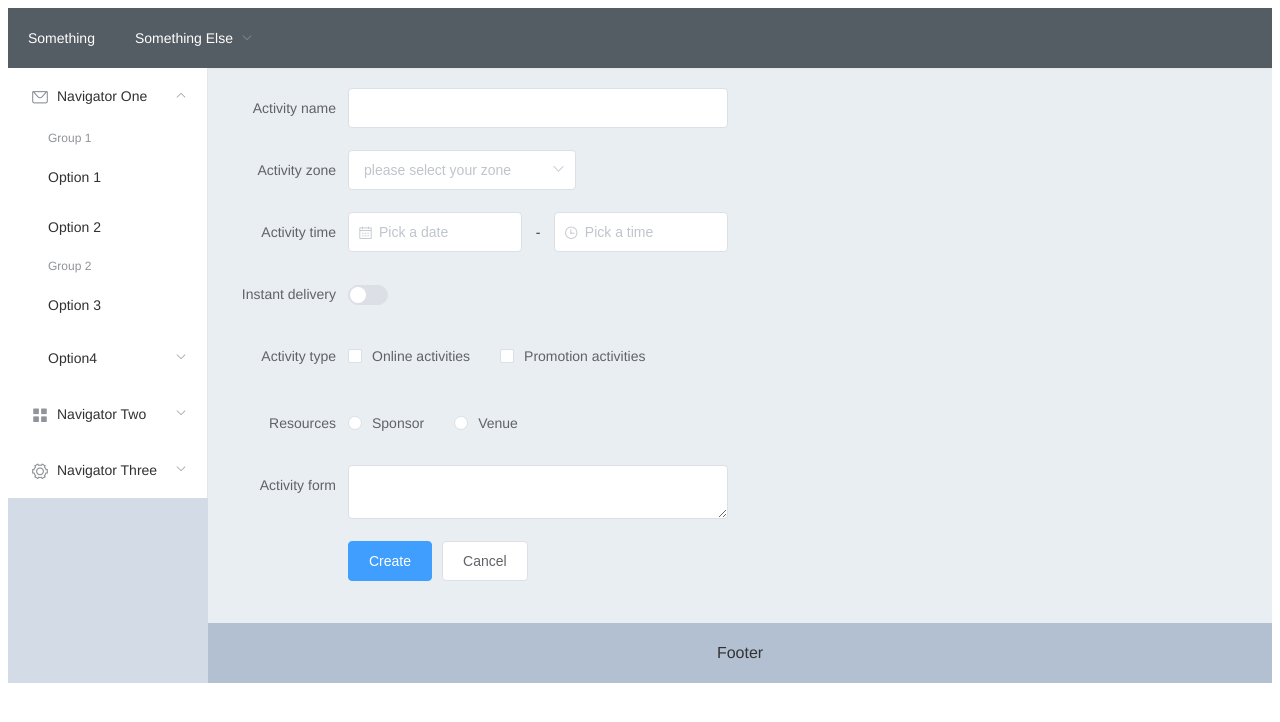
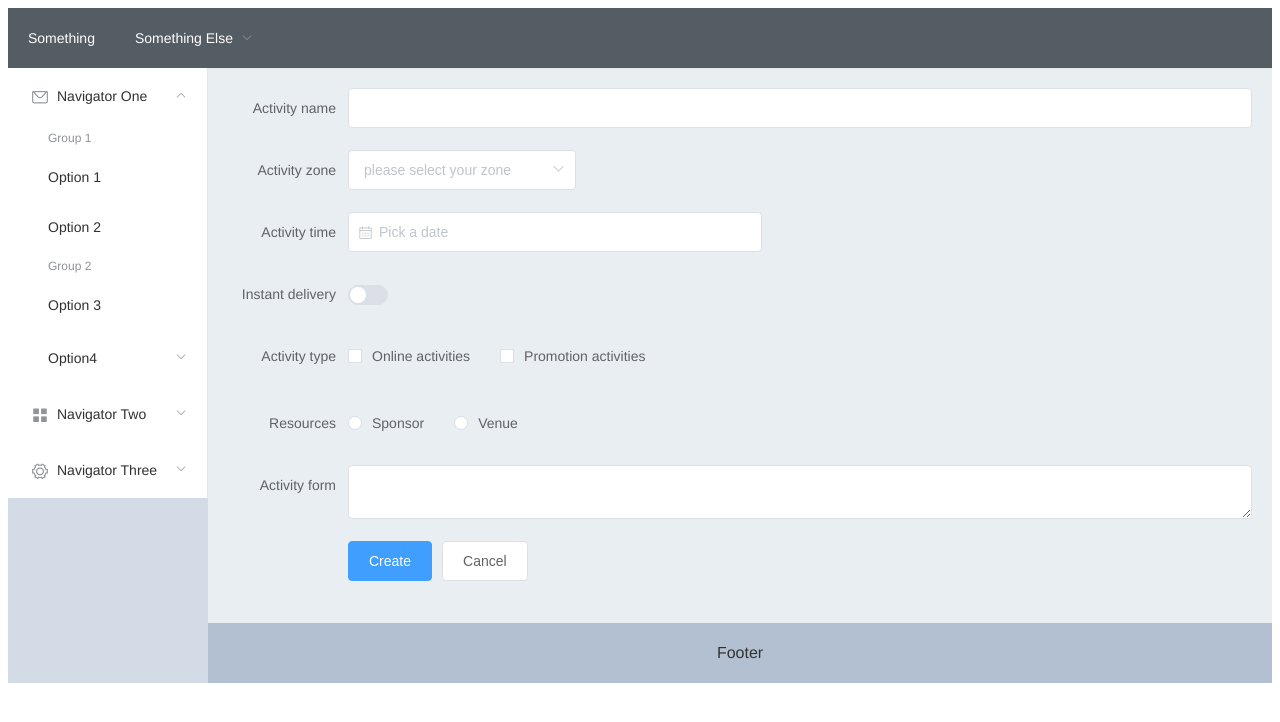
Before and after one commit to tomeightyeight/nuxt-dummy-application, a Nuxt app: page / in a window 1280 px wide. Shown: the top 722 px of the page. Built offline with nearby package versions, Linux system fonts and the light colour scheme.

Commit message:
Remove time picker

```diff
--- a/pages/index.vue
+++ b/pages/index.vue
@@ -13,10 +13,6 @@
       <el-form-item label="Activity time">
         <el-col :span="11">
           <el-date-picker type="date" placeholder="Pick a date" v-model="form.date1" style="width: 100%;"></el-date-picker>
-        </el-col>
-        <el-col class="line" :span="2">-</el-col>
-        <el-col :span="11">
-          <el-time-picker type="fixed-time" placeholder="Pick a time" v-model="form.date2" style="width: 100%;"></el-time-picker>
         </el-col>
       </el-form-item>
       <el-form-item label="Instant delivery">
@@ -58,7 +54,6 @@ import {
   CheckboxGroup,
   Checkbox,
   Switch,
-  TimePicker,
   Col,
   DatePicker,
   Select,
@@ -78,7 +73,6 @@ export default {
     'ElCheckboxGroup': CheckboxGroup,
     'ElCheckbox': Checkbox,
     'ElSwitch': Switch,
-    'ElTimePicker': TimePicker,
     'ElCol': Col,
     'ElDatePicker': DatePicker,
     'ElSelect': Select,
@@ -103,10 +97,6 @@ export default {
 </script>
 
 <style lang="scss" scoped>
-.section {
-  width: 500px;
-}
-
 .line {
   text-align: center;
 }
```
